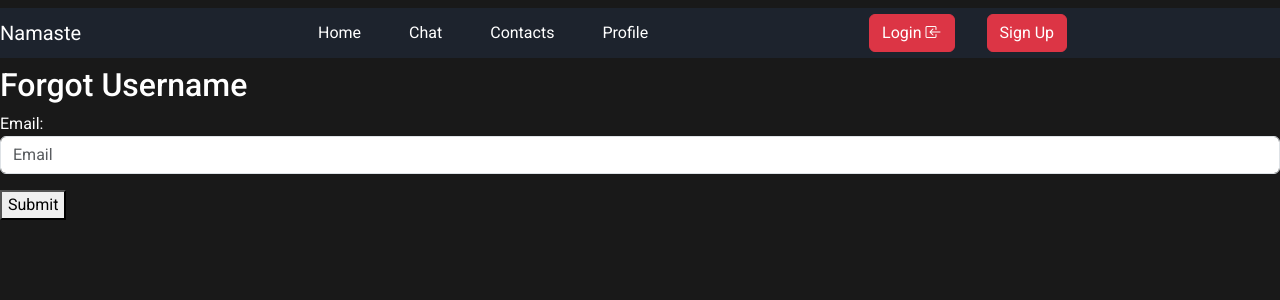
After one commit to Soumen3/-Text_me, a Django app: page /forgot-username/ in a window 1280 px wide. The commit adds this page. Shown: the top 300 px of the page. Run offline with Django 5.2, Linux system fonts and the light colour scheme; some libraries are stand-ins or nearby versions.

Commit message:
forgot username option

```diff
--- a/chat/forms.py
+++ b/chat/forms.py
@@ -37,3 +37,6 @@ class CustomLoginForm(AuthenticationForm):
                     'required': 'required'
                 }
         ))
+
+class ForgotUsernameForm(forms.Form):
+    email = forms.EmailField(max_length=75, required=True, widget=forms.EmailInput(attrs={'class': 'form-control', 'placeholder': 'Email', 'required': 'required'}))
--- a/chat/templates/auth/login.html
+++ b/chat/templates/auth/login.html
@@ -35,6 +35,7 @@
 			</form>
 			<p class="text-end  extra-text">Don't have an account? <a href="{% url 'signup' %}">Register</a></p>
 			<p class="text-end  extra-text">Forgot Password? <a href="{% url "password_reset" %}">Reset</a></p>
+			<p class="text-end  extra-text">Forgot Username? <a href="{% url "forgot_username" %}">Reset</a></p>
 
 			<div class="row auth">
 				<div class="auth-item text-center">
--- /dev/null
+++ b/chat/templates/forgot_username/forgot_username.html
@@ -0,0 +1,10 @@
+{% extends 'base.html' %}
+
+{% block body %}
+  <h2>Forgot Username</h2>
+  <form method="post">
+    {% csrf_token %}
+    {{ form.as_p }}
+    <button type="submit">Submit</button>
+  </form>
+{% endblock body %}
--- a/chat/urls.py
+++ b/chat/urls.py
@@ -28,4 +28,7 @@ urlpatterns = [
 	#-------------------Password Change-------------------#
 	path('password_change/', auth_views.PasswordChangeView.as_view(template_name='password_change/password_change_form.html'), name='password_change'),
     path('password_change/done/', auth_views.PasswordChangeDoneView.as_view(template_name='password_change/password_change_done.html'), name='password_change_done'),
+
+	#-------------------Forgot Username-----------------#
+	path('forgot-username/', views.forgot_username, name='forgot_username'),
 ]
--- a/chat/views.py
+++ b/chat/views.py
@@ -1,9 +1,10 @@
 from django.shortcuts import render, redirect
-from .forms import CustomUserCreationForm, CustomLoginForm
-from django.contrib.auth import authenticate, login, logout
+from .forms import CustomUserCreationForm, CustomLoginForm, ForgotUsernameForm
+from django.contrib.auth import authenticate, login, logout, get_user_model
 from django.contrib.auth.decorators import login_required
 from django.contrib import messages
 from verify_email.email_handler import send_verification_email
+from django.core.mail import send_mail
 
 # Create your views here.
 
@@ -42,6 +43,31 @@ def sign_up(request):
     context['form'] = form
     return render(request, 'auth/signup.html', context)
 
+User = get_user_model()
+
+def forgot_username(request):
+    if request.method == 'POST':
+        form = ForgotUsernameForm(request.POST)
+        if form.is_valid():
+            email = form.cleaned_data['email']
+            try:
+                user = User.objects.get(email=email)
+                send_mail(
+                    'Your Username',
+                    f'Hello {user.first_name},\n\nYour username is: {user.username}',
+                    'noreply<no_reply@domain.com>',
+                    [email],
+                    fail_silently=False,
+                )
+                messages.success(request, 'Your username has been sent to your email.')
+                return redirect('login')
+            except User.DoesNotExist:
+                messages.error(request, 'No user is associated with this email.')
+    else:
+        form = ForgotUsernameForm()
+    return render(request, 'forgot_username/forgot_username.html', {'form': form})
+
+
 def logout_user(request):
     logout(request)
     return redirect('login')
```
Also changed, not shown: db.sqlite3.
